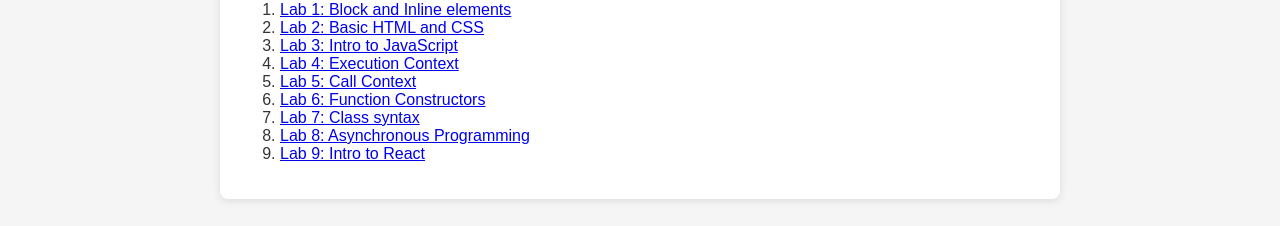
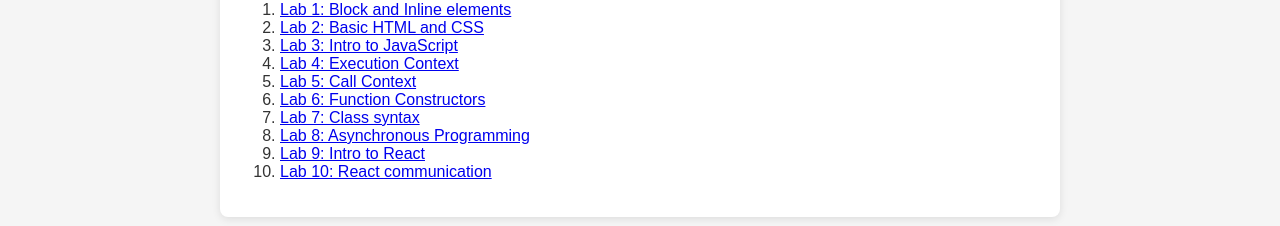
Before and after one commit to wertypotom/my-website, a plain HTML site: page index.html in a window 1280 px wide. Shown: the part 491-717 px from the top of the page. Drawn offline with Linux system fonts and the light colour scheme.

Commit message:
added lab 10

```diff
--- a/index.html
+++ b/index.html
@@ -92,6 +92,14 @@
               Lab 9: Intro to React
             </a>
           </li>
+          <li>
+            <a
+              href="https://github.com/wertypotom/wap_labs/tree/main/lab10"
+              target="_blank"
+            >
+              Lab 10: React communication
+            </a>
+          </li>
         </ol>
       </div>
     </main>
```
